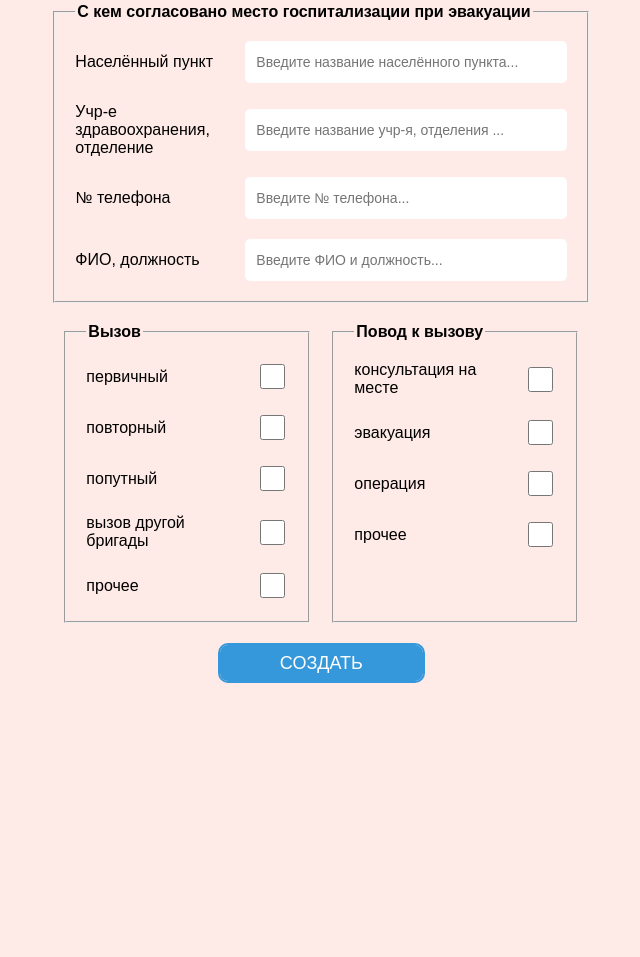
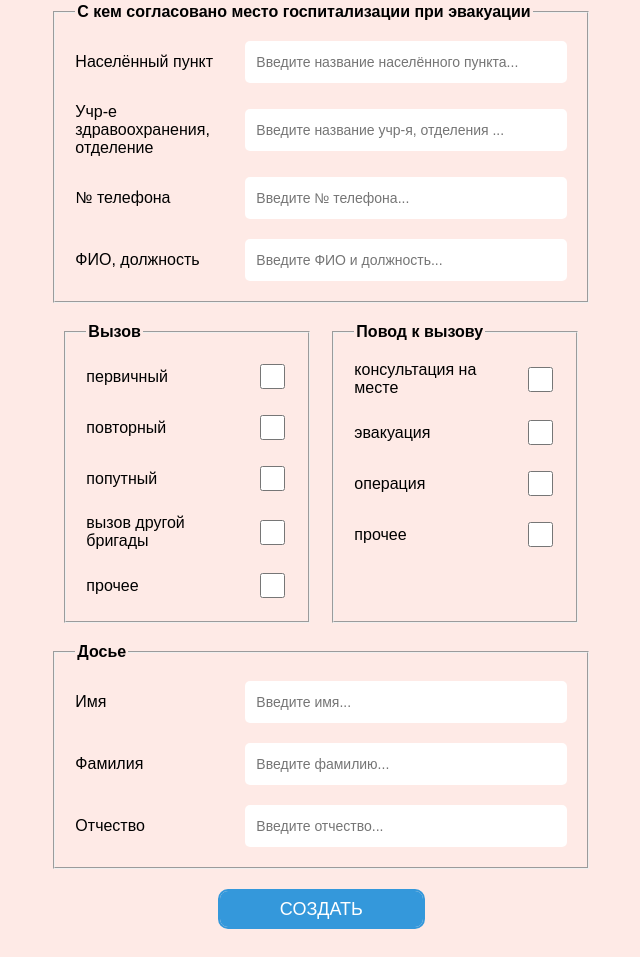
Before and after one commit to prostopopez/dataToWord, a website: page index.html in a window 1280 px wide. Shown: the part 1108-2065 px from the top of the page, without its empty margins (326-966 px from the left). Before the commit the page ends 1819 px from the top, so only its background shows below. Drawn offline with Linux system fonts and the light colour scheme.

Commit message:
interfaceContinue

```diff
--- a/index.html
+++ b/index.html
@@ -163,6 +163,24 @@
             </div>
         </fieldset>
     </div>
+    <fieldset>
+        <legend>Досье</legend>
+        <div class="field">
+            <div class="label"><label for="name">Имя</label></div>
+            <input class="simpleInput" id="name" name='name' type='text'
+                placeholder='Введите имя...'>
+        </div>
+        <div class="field">
+            <div class="label"><label for="surname">Фамилия</label></div>
+            <input class="simpleInput" id="surname" name='surname' type='text'
+                placeholder='Введите фамилию...'>
+        </div>
+        <div class="field">
+            <div class="label"><label for="patronymic">Отчество</label></div>
+            <input class="simpleInput" id="patronymic" name='patronymic' type='text'
+                placeholder='Введите отчество...'>
+        </div>
+    </fieldset>
     <div class='buttons'>
         <button>создать</button>
     </div>
--- a/static/style.css
+++ b/static/style.css
@@ -9,6 +9,7 @@ body {
 
 label,
 input,
+textarea,
 button {
     outline: 0;
     color: black;
@@ -70,6 +71,7 @@ button:active {
 }
 
 .textareaInput {
+    border: 1px solid transparent;
     overflow: hidden;
     resize: none;
     line-height: 20px;
@@ -77,6 +79,10 @@ button:active {
     padding: 10px;
     min-height: 40px;
     border-radius: 5px;
+}
+
+.textareaInput:focus {
+    border: 1px solid #3498db;
 }
 
 .finalData {
```
